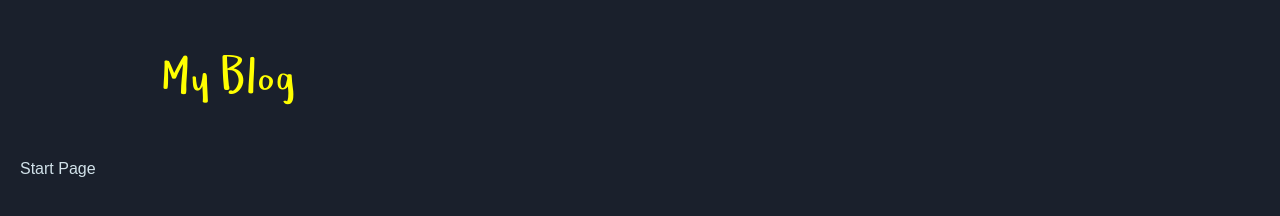
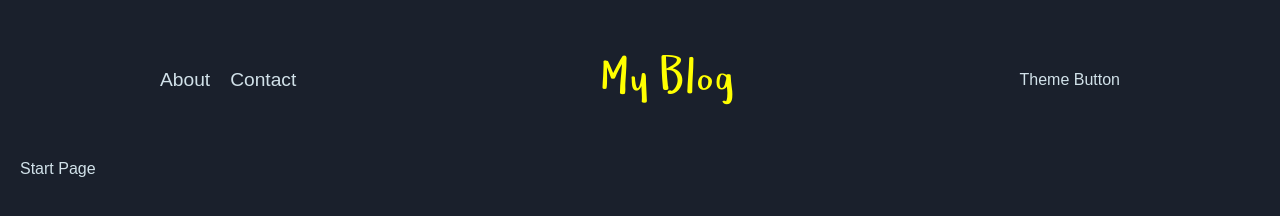
Before and after one commit to urvashiramdasani/gatsby-blog, a Gatsby site: page / in a window 1280 px wide. Built offline with nearby package versions, Linux system fonts and the light colour scheme; Gatsby itself is replaced by a stand-in of ours.

Commit message:
Add Menu Component

```diff
--- a/src/components/Header/index.js
+++ b/src/components/Header/index.js
@@ -7,13 +7,18 @@ import { useConfigQuery } from 'hooks/useConfigQuery'
 // Styles
 import { Wrapper, Logo } from './Header.styles'
 
+// Components
+import Menu from 'components/Menu'
+
 const Header = ({ siteTitle = `` }) => {
     const siteConfig = useConfigQuery()
   return (
     <Wrapper>
+      <Menu items={siteConfig.menu} />
       <Link to='/'>
         <Logo src={siteConfig.logo.publicURL} alt={siteTitle} />
       </Link>
+      <div>Theme Button</div>
     </Wrapper>
   )
 }
--- /dev/null
+++ b/src/components/Menu/Menu.styles.js
@@ -0,0 +1,37 @@
+import styled from "styled-components";
+
+export const Nav = styled.ul`
+    display: none;
+    list-style-type: none;
+    padding: 0;
+    font-family: "Nunito Regular", Arial, Helvetica, sans-serif;
+    font-size: 1.2rem;
+
+    @media screen and (min-width: 768px) {
+        display: block;
+    }
+
+    a {
+        text-decoration: none;
+        color: ${props => props.theme.colors.textDark}
+    }
+
+    li {
+        display: inline-block;
+        margin-right: 20px;
+        transition: opacity 0.5s ease;
+        cursor: pointer;
+
+        .active {
+            font-weight: 800;
+        }
+
+        :last-child {
+            margin-right: 0;
+        }
+
+        :hover {
+            opacity: 0.7;
+        }
+    }
+`
--- /dev/null
+++ b/src/components/Menu/index.js
@@ -0,0 +1,21 @@
+import React from 'react'
+import { Link } from 'gatsby'
+
+// Styles
+import { Nav } from './Menu.styles'
+
+const Menu = ({ items }) => {
+  return (
+    <Nav>
+      {items.map((item) => (
+        <li key={item.id}>
+          <Link to={item.link} activeClassName='active'>
+            {item.name}
+          </Link>
+        </li>
+      ))}
+    </Nav>
+  )
+}
+
+export default Menu
```
